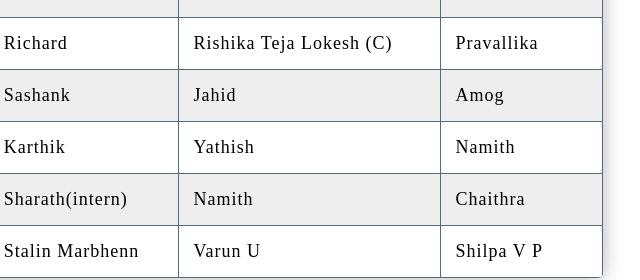
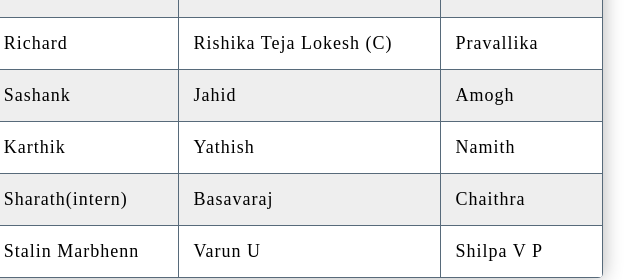
Before and after one commit to richard-zysk/new-website-zykathon, a website: page teams.html in a window 1280 px wide. Shown: the part 655-935 px from the top of the page, 568-1208 px from the left. Drawn offline with Linux system fonts and the light colour scheme.

Commit message:
Update teams.html

```diff
--- a/teams.html
+++ b/teams.html
@@ -390,7 +390,7 @@
 
                     <td>Jahid</td>
 
-                    <td>Amog</td>
+                    <td>Amogh</td>
 
                 </tr>
 
@@ -416,7 +416,7 @@
 
                     <td>Sharath(intern)</td>
 
-                    <td>Namith</td>
+                    <td>Basavaraj</td>
 
                     <td>Chaithra</td>
 
```
